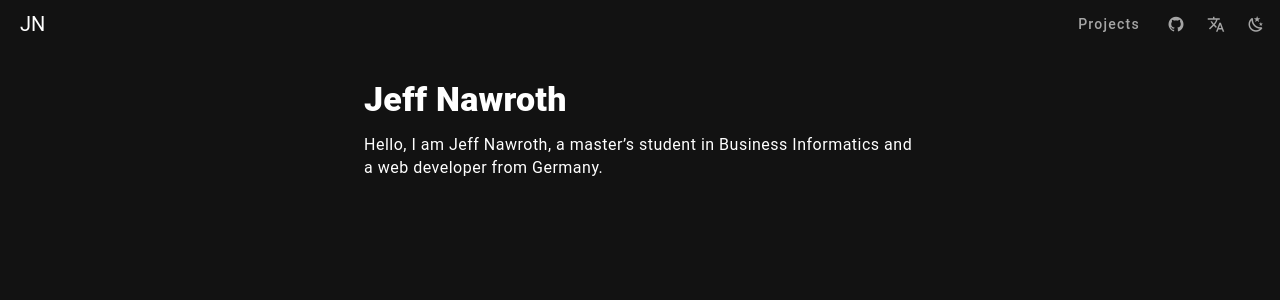
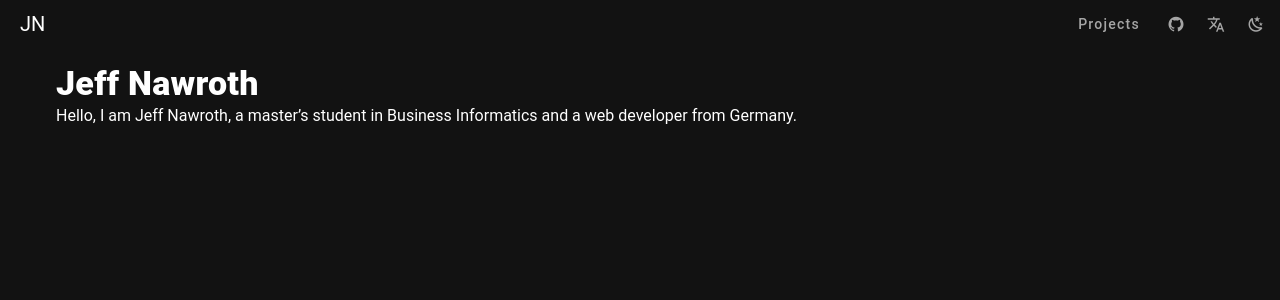
Before and after one commit to jeffnawroth/jeffnawroth.me, a Vue app: page / in a window 1280 px wide. Shown: the top 300 px of the page. Built offline with nearby package versions, Linux system fonts and the light colour scheme.

Commit message:
chore: simplify index page layout by removing v-card component

```diff
--- a/src/pages/index.vue
+++ b/src/pages/index.vue
@@ -3,18 +3,11 @@
 </script>
 
 <template>
-  <v-card
-    color="transparent"
-    flat
-    class="w-50 ma-auto"
-  >
-    <v-card-title class="text-h4 font-weight-black">
-      Jeff Nawroth
-    </v-card-title>
-    <v-card-text class="text-body-1">
-      <p>
-        Hello, I am Jeff Nawroth, a master’s student in Business Informatics and a web developer from Germany.
-      </p>
-    </v-card-text>
-  </v-card>
+  <p class="text-h4 font-weight-black">
+    Jeff Nawroth
+  </p>
+
+  <p>
+    Hello, I am Jeff Nawroth, a master’s student in Business Informatics and a web developer from Germany.
+  </p>
 </template>
```
